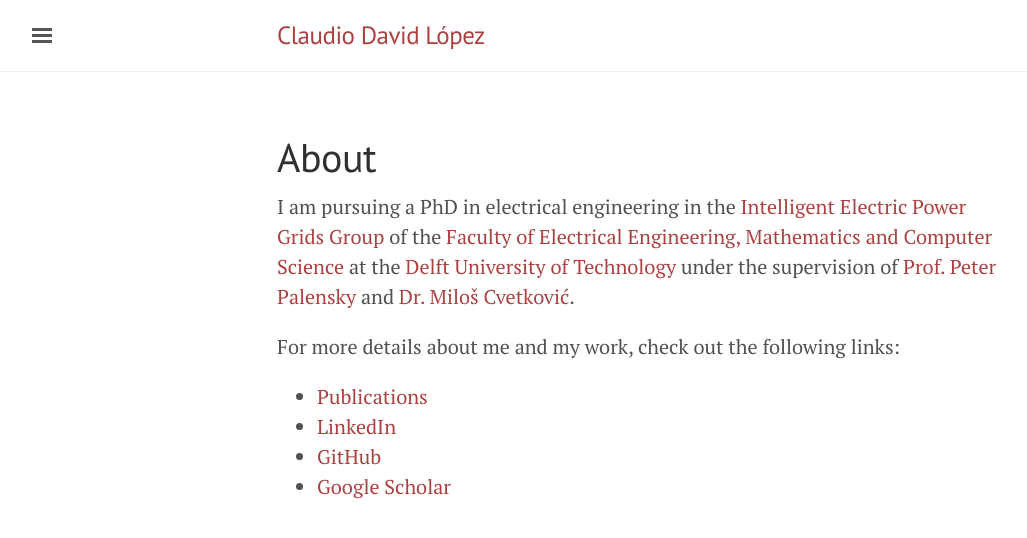
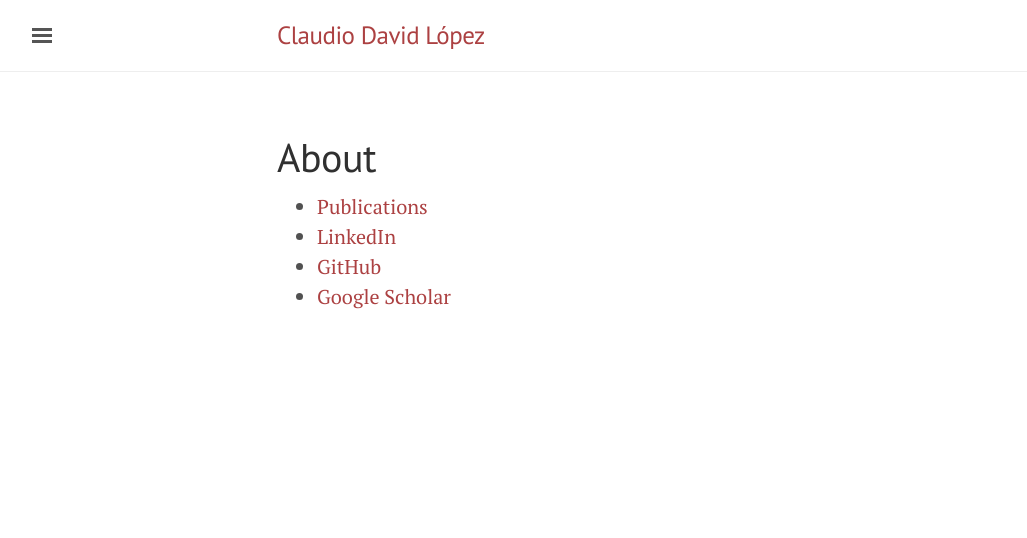
Before and after one commit to claudiodavidlopez/claudiodavidlopez.github.io, a Jekyll site: the page built from index.md, in a window 1280 px wide. Shown: the top 538 px of the page, without its empty margins (3-1030 px from the left). Built offline with Jekyll 4.4.1, drawn with Linux system fonts in a browser that asks for light colours.

Commit message:
Removed PhD info from about in index.md

```diff
--- a/index.md
+++ b/index.md
@@ -2,22 +2,13 @@
 layout: page
 title: About
 ---
-
-I am pursuing a PhD in electrical engineering in the [Intelligent Electric Power Grids Group][group] of the [Faculty of Electrical Engineering, Mathematics and Computer Science][faculty] at the [Delft University of Technology][tud] under the supervision of [Prof. Peter Palensky][pp] and [Dr. Miloš Cvetković][mc].
-
-For more details about me and my work, check out the following links:
 
 - [Publications][pub]
 - [LinkedIn][li]
 - [GitHub][gh]
 - [Google Scholar][sch]
 
-[group]:    http://www.ewi.tudelft.nl/en/the-faculty/departments/electrical-sustainable-energy/intelligent-electrical-power-grids/
-[faculty]:  http://www.ewi.tudelft.nl/en/
-[tud]:      https://www.tudelft.nl/en/
-[pp]:       https://www.tudelft.nl/staff/p.palensky/
-[mc]:       https://www.tudelft.nl/staff/m.cvetkovic/
-[cv]:       ./pdf/cv.pdf
+
 [li]:       https://www.linkedin.com/in/claudiodavidlopez
 [gh]:       https://github.com/claudiodavidlopez
 [pub]:      ./publications
```
